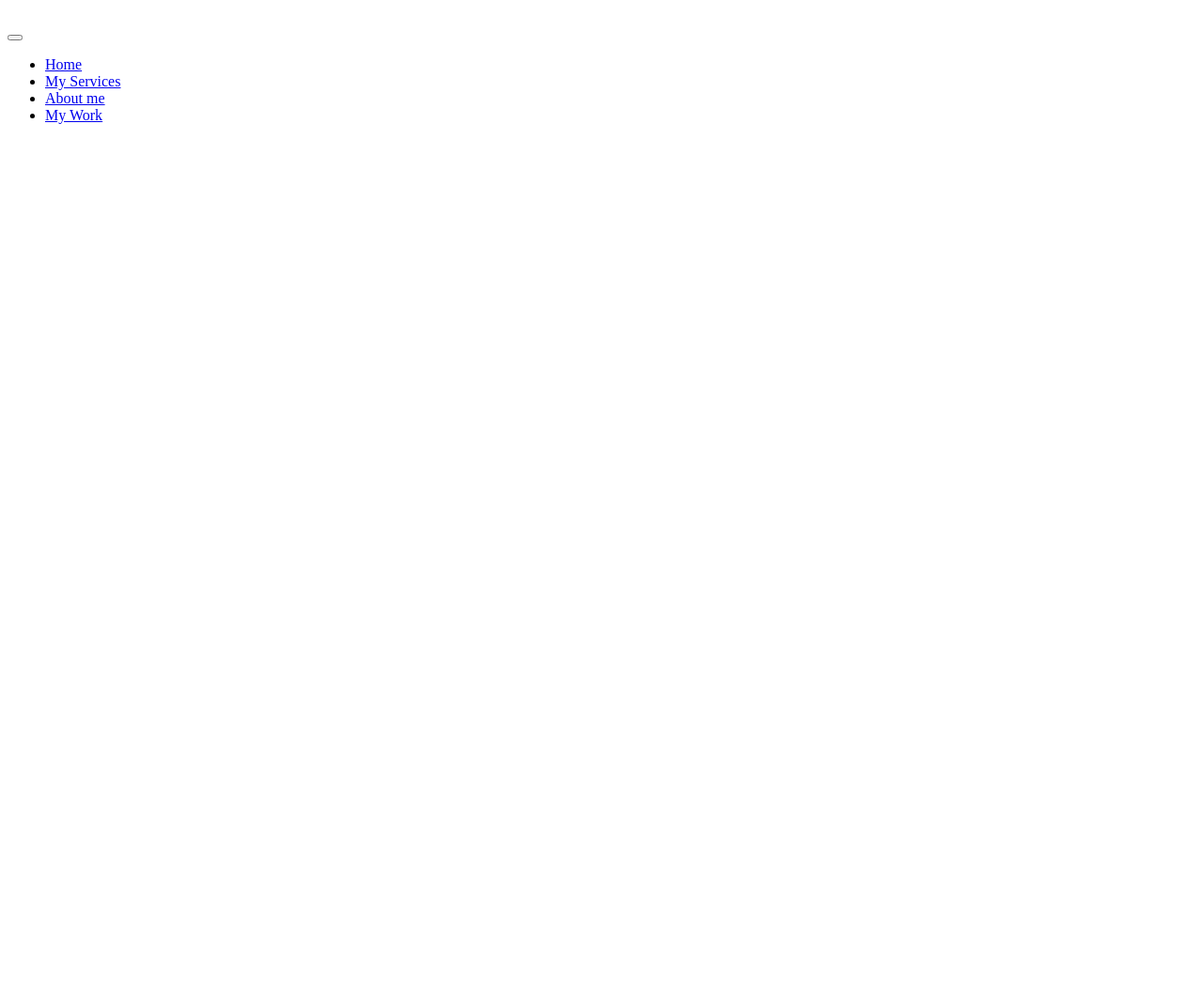
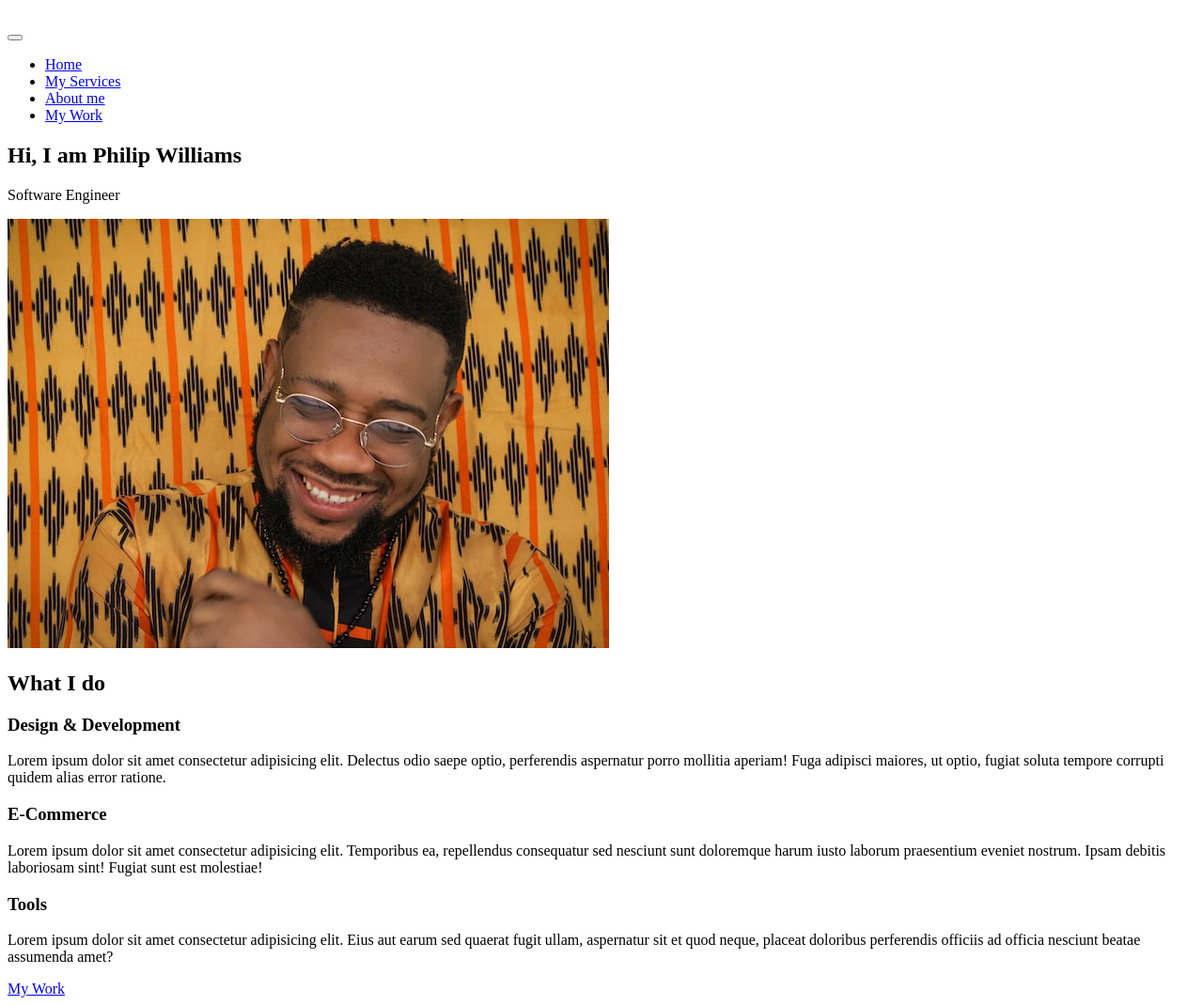
Before and after one commit to PhilipWilliams0/portfolio_pw, a plain HTML site: page index.html in a window 1280 px wide. Shown: the whole page at 94% size. Before the commit the page ends 800 px from the top, so only its background shows below. Drawn offline with Linux system fonts and the light colour scheme.

Commit message:
Added image, introduction and services to index.html

```diff
--- a/index.html
+++ b/index.html
@@ -17,14 +17,48 @@
         </button>
         <nav class="class">
             <ul class="nav__list">
-                <li class="nav__item"><a href="#" class="nav__link">Home</a></li>
-                <li class="nav__item"><a href="#" class="nav__link">My Services</a></li>
+                <li class="nav__item"><a href="#home" class="nav__link">Home</a></li>
+                <li class="nav__item"><a href="#services" class="nav__link">My Services</a></li>
                 <li class="nav__item"><a href="#" class="nav__link">About me</a></li>
-                <li class="nav__item"><a href="#" class="nav__link">My Work</a></li>
+                <li class="nav__item"><a href="#work" class="nav__link">My Work</a></li>
             </ul>
         </nav>
     </header>
 
+    <!-- Introduction -->
+    <section class="intro" id="home">
+        <h1 class="section__title section__title--intro">
+            Hi, I am <strong>Philip Williams</strong>
+        </h1>
+        <p class="section__subtitle section__subtitle--intro">Software Engineer</p>
+        <img src="/img/chuxie-daniels-Q_OZvYusj0w-unsplash.jpg" alt="">
+    </section>
 
+    <!-- My Services -->
+    <section class="my-services" id="services">
+        <h2 class="section__title section__title--services">What I do</h2>
+        <div class="services">
+            <div class="service">
+                <h3>Design & Development</h3>
+                <p>Lorem ipsum dolor sit amet consectetur adipisicing elit. Delectus odio saepe optio, perferendis aspernatur porro mollitia aperiam! Fuga adipisci maiores, ut optio, fugiat soluta tempore corrupti quidem alias error ratione.</p>
+            </div>
+        </div>
+
+        <div class="services">
+            <div class="service">
+                <h3>E-Commerce</h3>
+                <p>Lorem ipsum dolor sit amet consectetur adipisicing elit. Temporibus ea, repellendus consequatur sed nesciunt sunt doloremque harum iusto laborum praesentium eveniet nostrum. Ipsam debitis laboriosam sint! Fugiat sunt est molestiae!</p>
+            </div>
+        </div>
+
+        <div class="services">
+            <div class="service">
+                <h3>Tools</h3>
+                <p>Lorem ipsum dolor sit amet consectetur adipisicing elit. Eius aut earum sed quaerat fugit ullam, aspernatur sit et quod neque, placeat doloribus perferendis officiis ad officia nesciunt beatae assumenda amet?</p>
+            </div>
+        </div>
+
+        <a href="#work" class="btn">My Work</a>
+    </section>
 </body>
 </html>
```
Also changed, not shown: img/chuxie-daniels-Q_OZvYusj0w-unsplash.jpg (added).
